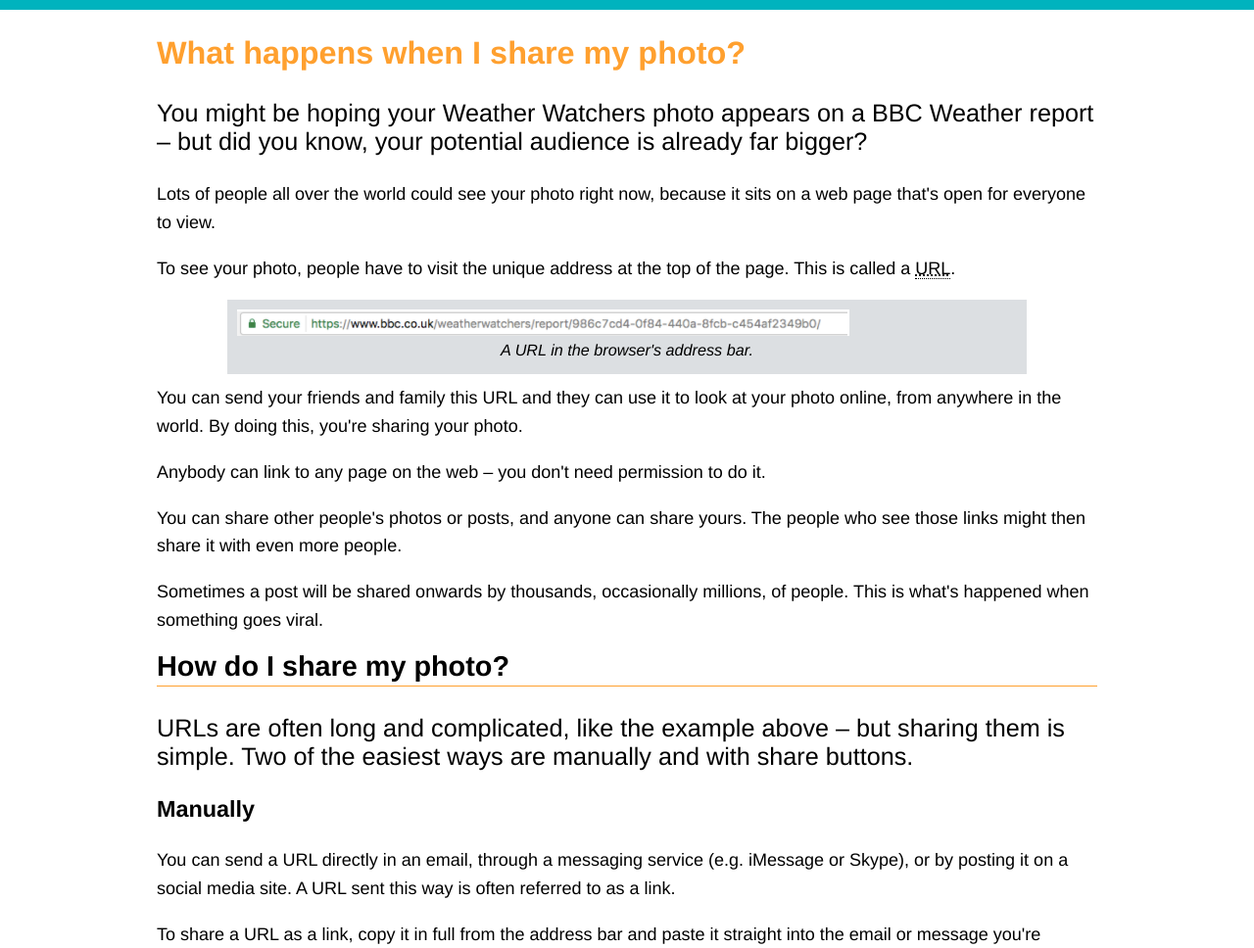
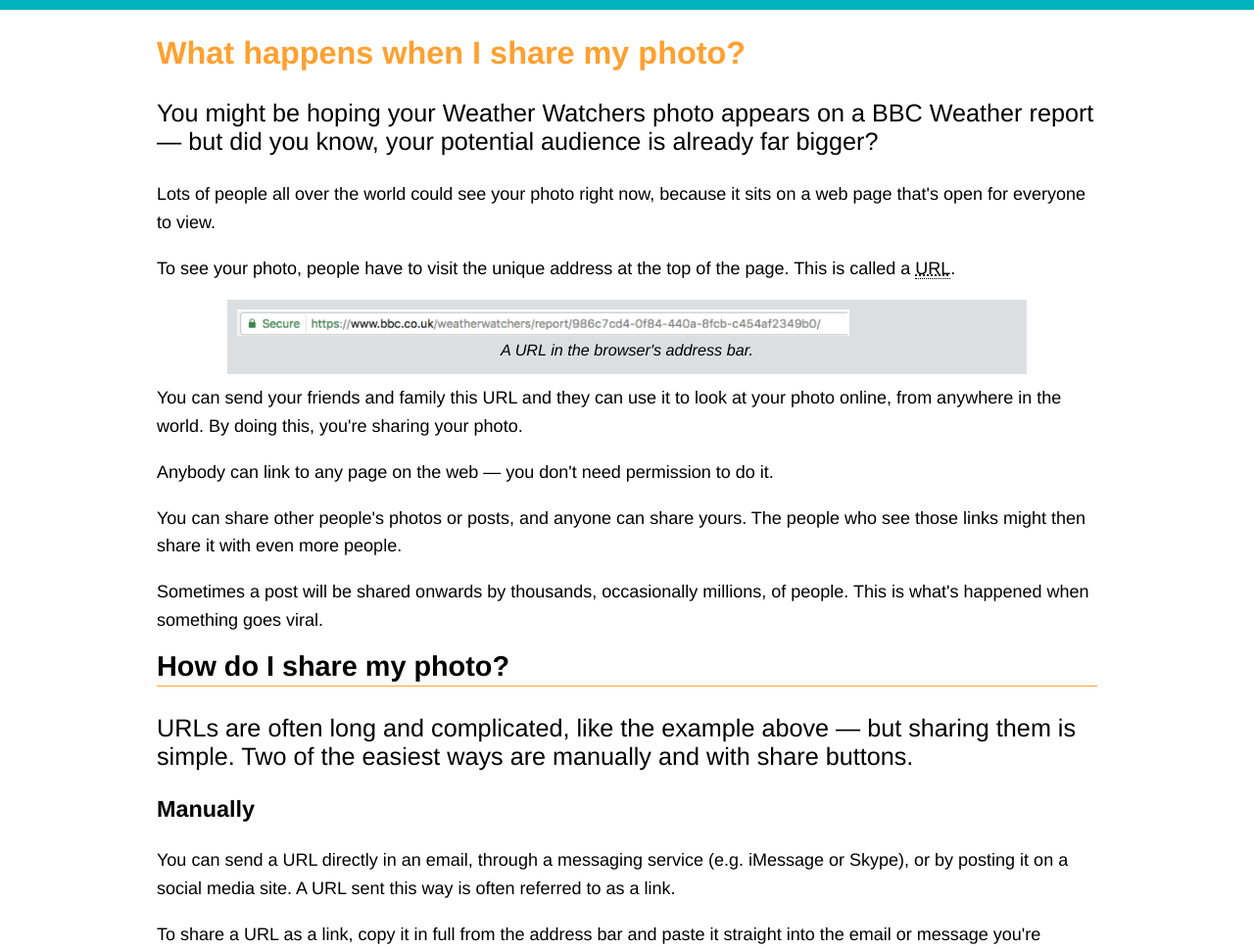
Before and after one commit to Doteveryone/gisborough, a PHP site: page /prototypes/sharing.php in a window 1280 px wide. Shown: the top 968 px of the page at 98% size. Run offline with PHP 8.4, Linux system fonts and the light colour scheme.

Commit message:
Character encoding issues.

```diff
--- a/prototypes/sharing.php
+++ b/prototypes/sharing.php
@@ -4,7 +4,7 @@
 
 <h1>What happens when I share my photo?</h1>
 
-<p class='standfirst'>You might be hoping your Weather Watchers photo appears on a BBC Weather report – but did you know, your potential audience is already far bigger?</p>
+<p class='standfirst'>You might be hoping your Weather Watchers photo appears on a BBC Weather report &mdash; but did you know, your potential audience is already far bigger?</p>
 
 <p>Lots of people all over the world could see your photo right now, because it sits on a web page that's open for everyone to view.</p>
 
@@ -17,7 +17,7 @@
 
 <p>You can send your friends and family this URL and they can use it to look at your photo online, from anywhere in the world. By doing this, you're sharing your photo.</p>
 
-<p>Anybody can link to any page on the web – you don't need permission to do it.</p>
+<p>Anybody can link to any page on the web &mdash; you don't need permission to do it.</p>
 
 <p>You can share other people's photos or posts, and anyone can share yours. The people who see those links might then share it with even more people.</p>
 
@@ -25,7 +25,7 @@
 
 <h2>How do I share my photo?</h2>
 
-<p class='standfirst'>URLs are often long and complicated, like the example above – but sharing them is simple. Two of the easiest ways are manually and with share buttons.</p>
+<p class='standfirst'>URLs are often long and complicated, like the example above &mdash; but sharing them is simple. Two of the easiest ways are manually and with share buttons.</p>
 
 <h3>Manually</h3>
 
@@ -66,7 +66,7 @@
 
 <p class='standfirst'>When you copy and send the URL of your image to someone, they'll click on it and be taken to the exact address in their own browser. They're seeing the same page, not a copy.</p>
 
-<p>Content on Weather Watchers, including your photo, is public – people don't need to log into the site to see it.</p>
+<p>Content on Weather Watchers, including your photo, is public &mdash; people don't need to log into the site to see it.</p>
 
 <p>This is why it's worth considering what's in your photo when you post it. Are you showing other people's faces without their permission, or perhaps showing exactly where you live? That will be visible all around the world.</p>
 
--- a/prototypes/upload.php
+++ b/prototypes/upload.php
@@ -5,7 +5,7 @@
 
 <h1>What happens when I upload a photo?</h1>
 
-<p class='standfirst'>When you visit the Weather Watchers site, you aren't just <em>on</em> the internet – you're actually part of it.</p>
+<p class='standfirst'>When you visit the Weather Watchers site, you aren't just <em>on</em> the internet &mdash; you're actually part of it.</p>
 
 <p>The internet is a network of millions of computers and devices, all connected to each other. When you go online, your computer joins this network too.</p>
 
@@ -22,7 +22,7 @@
   The rules for where to send it and how are called <abbr title="Transmission Control Protocol / Internet Protocol">TCP/IP</abbr> (transmission control protocol / internet protocol).
 </p>
 
-<p>Here's what happens when you add a photo to the Weather Watchers page and click 'Post this report' – all within milliseconds.</p>
+<p>Here's what happens when you add a photo to the Weather Watchers page and click 'Post this report' &mdash; all within milliseconds.</p>
 
 <h2>What is sent?</h2>
 <p class='standfirst'>The most obvious data you send when you post your report is your image, your weather observations, and anything you write in the fields on the form.</p>
@@ -40,7 +40,7 @@
 
 <p>The domain is a friendly name for the computer we're sending it to. The path describes where on that computer to send it.</p>
 
-<p>To send your data, your device needs to know the domain's <abbr title="Internet Protocol">IP</abbr> (internet protocol) address. This is a unique string of numbers, and every device on the internet has one – including yours.</p>
+<p>To send your data, your device needs to know the domain's <abbr title="Internet Protocol">IP</abbr> (internet protocol) address. This is a unique string of numbers, and every device on the internet has one &mdash; including yours.</p>
 
 <p>Your device finds out the BBC's IP address by sending a request to a system that records all IP addresses, called the domain name system (<abbr title="Domain Name System">DNS</abbr>).</p>
 
```
